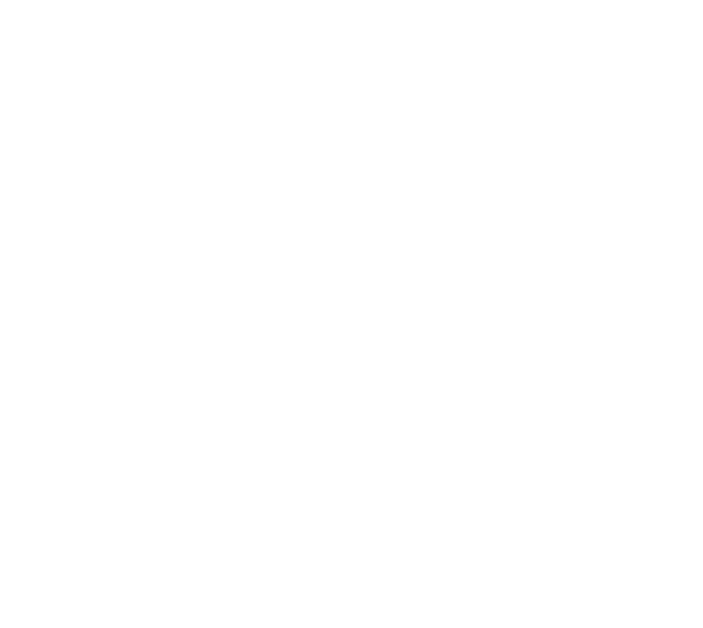
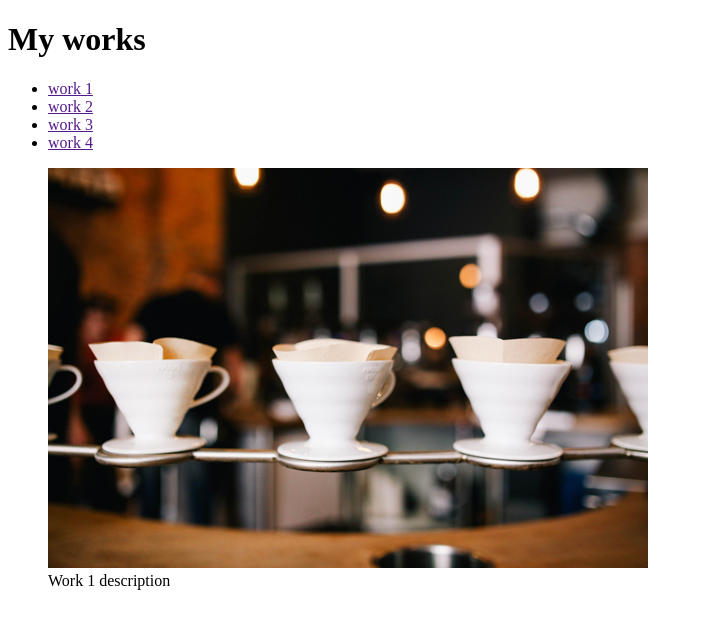
Before and after one commit to rkskek8484-cell/est_portfolio_ex, a React (Vite) app: page / in a window 1280 px wide. Shown: the top 628 px of the page, without its empty margins (0-703 px from the left). Built offline with nearby package versions, Linux system fonts and the light colour scheme.

Commit message:
feat: 배열 생성 및 메뉴 목록 출력

```diff
--- a/src/App.jsx
+++ b/src/App.jsx
@@ -1,17 +1,28 @@
-// import { useState } from 'react'
+import { useState } from 'react';
 import './App.css';
 import Header from './components/Header.jsx';
 import Nav from './components/Nav.jsx';
 import Figure from './components/Figure.jsx';
 
 function App() {
-  return;
-  <>
-    <h1>미션</h1>
-    <Header />
-    <Nav />
-    <Figure />
-  </>;
+  // 4단계 선택 상태(useState) 만들기
+  const [id, setId] = useState(1);
+
+  // 2단계 works 데이터 준비
+  const works = [
+    { id: 1, title: 'work 1', url: '', desc: '미션1 설명입니다.' },
+    { id: 2, title: 'work 2', url: '', desc: '미션2 설명입니다.' },
+    { id: 3, title: 'work 3', url: '', desc: '미션3 설명입니다.' },
+    { id: 4, title: 'work 4', url: '', desc: '미션4 설명입니다.' },
+  ];
+
+  return (
+    <>
+      <Header />
+      <Nav data={works} />
+      <Figure />
+    </>
+  );
 }
 
 export default App;
--- a/src/components/Figure.jsx
+++ b/src/components/Figure.jsx
@@ -1,7 +1,7 @@
 function Figure() {
   return (
     <figure>
-      <img alt='img-1' src='images/img-1.jpg' />
+      <img alt='img-1' src='portfolio_dist/images/img-1.jpg' />
       <figcaption>Work 1 description</figcaption>
     </figure>
   );
--- a/src/components/Nav.jsx
+++ b/src/components/Nav.jsx
@@ -1,19 +1,13 @@
-function Nav() {
+function Nav({ data }) {
   return (
     <nav>
+      {/* 3단계 메뉴 목록 출력 */}
       <ul>
-        <li>
-          <a href=''>work 1</a>
-        </li>
-        <li>
-          <a href=''>work 2</a>
-        </li>
-        <li>
-          <a href=''>work 3</a>
-        </li>
-        <li>
-          <a href=''>work 4</a>
-        </li>
+        {data.map((work) => (
+          <li key={work.id}>
+            <a href=''>{work.title}</a>
+          </li>
+        ))}
       </ul>
     </nav>
   );
```
